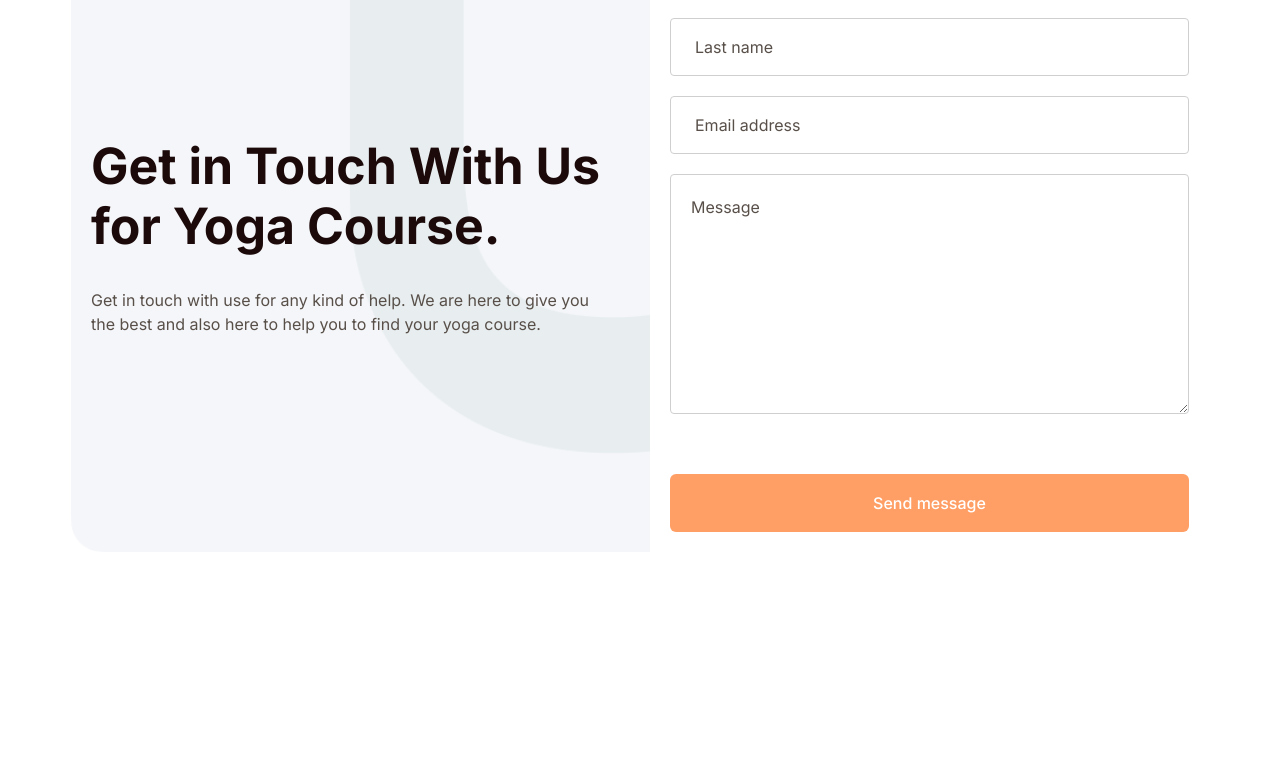
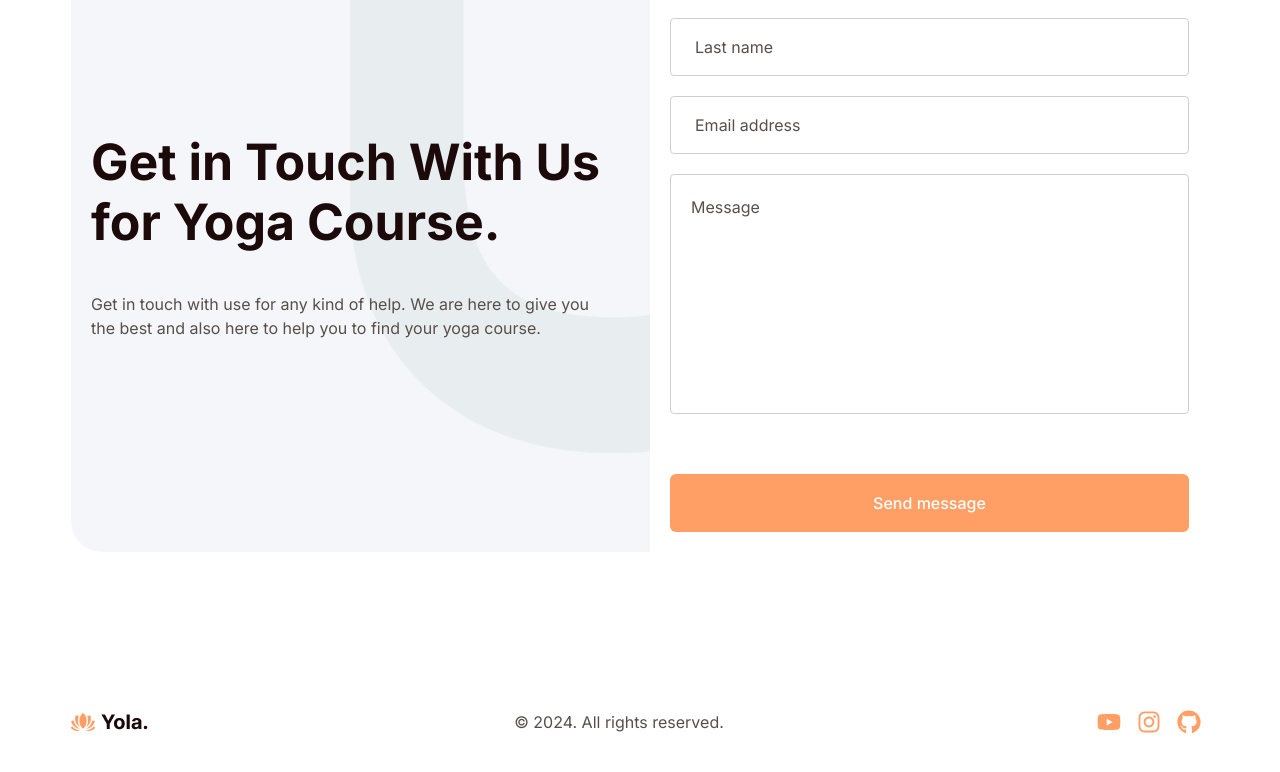
Before and after one commit to JacekLiman/yoga-website, a React (Vite) app: page / in a window 1280 px wide. Shown: the part 5141-5913 px from the top of the page. Before the commit the page ends 5843 px from the top, so only its background shows below. Built offline with nearby package versions, Linux system fonts and the light colour scheme.

Commit message:
add Footer

```diff
--- a/src/App.tsx
+++ b/src/App.tsx
@@ -3,6 +3,7 @@ import Contact from "./components/Contact";
 import Courses from "./components/Courses";
 import Facts from "./components/Facts";
 import Features from "./components/Features";
+import Footer from "./components/Footer";
 import Header from "./components/Header";
 import Hero from "./components/Hero";
 import Newsletter from "./components/Newsletter";
@@ -20,6 +21,7 @@ function App() {
       <Pricing/>
       <Newsletter/>
       <Contact/>
+      <Footer/>
     </div>
   );
 }
--- a/src/components/Contact.tsx
+++ b/src/components/Contact.tsx
@@ -3,7 +3,7 @@ const Contact = () => {
     <section className="section-sm lg:section-lg ">
       <div className="container mx-auto">
         <div className="grid grid-cols-1 lg:grid-cols-2 gap-5 bg-contact bg-no-repeat bg-cover">
-          <div className="flex flex-col justify-center gap-8 p-5">
+          <div className="flex flex-col justify-center gap-10 p-5">
             <h2 className="h2">Get in Touch With Us for Yoga Course.</h2>
             <p>
               Get in touch with use for any kind of help. We are here to give
@@ -15,7 +15,7 @@ const Contact = () => {
               <input placeholder="First name" className="form-control" type="text" />
               <input placeholder="Last name" className="form-control" type="text" />
               <input placeholder="Email address" className="form-control" type="text" />
-              <textarea placeholder="Message" className="form-control min-h-[240px] p-5"></textarea>
+              <textarea placeholder="Message" className="resize-none form-control min-h-[240px] p-5"></textarea>
               <button className="btn btn-lg btn-orange mt-10">Send message</button>
             </form>
           </div>
--- a/src/components/Footer.tsx
+++ b/src/components/Footer.tsx
@@ -1,9 +1,31 @@
+import Logo from "../assets/img/logo.png";
 
+import { FaYoutube, FaInstagram, FaGithub } from "react-icons/fa";
 
 const Footer = () => {
   return (
-    <div>Footer</div>
-  )
-}
+    <footer>
+      <div className="container mx-auto">
+        <div className="flex flex-col justify-center items-center pb-10 lg:flex-row lg:justify-between">
+          <a href="#">
+            <img src={Logo} alt="" />
+          </a>
+          <p>&copy; 2024. All rights reserved.</p>
+          <div className="flex ">
+            <div className="text-2xl text-orange p-2 hover:text-paragraph cursor-pointer">
+              <FaYoutube />
+            </div>
+            <div className="text-2xl text-orange p-2 hover:text-paragraph cursor-pointer">
+              <FaInstagram />
+            </div>
+            <div className="text-2xl text-orange p-2 hover:text-paragraph cursor-pointer">
+              <FaGithub />
+            </div>
+          </div>
+        </div>
+      </div>
+    </footer>
+  );
+};
 
-export default Footer
+export default Footer;
```
